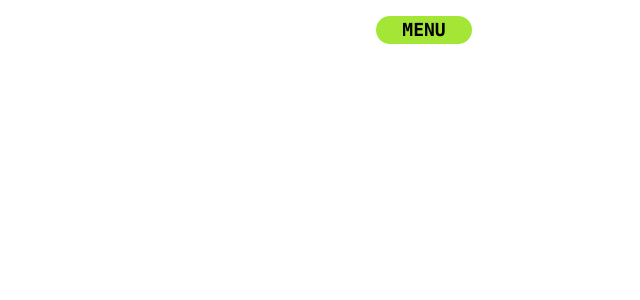
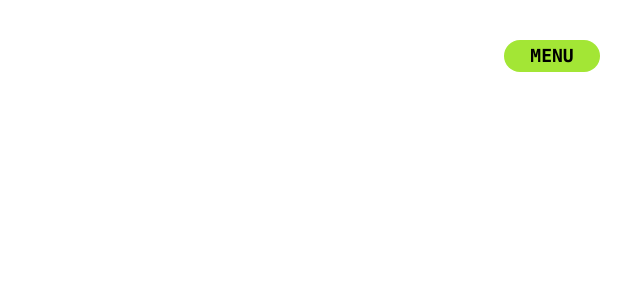
Before and after one commit to sriram651/framer-basic-practice, a Next.js app: page /animated-dropdown in a window 1280 px wide. Shown: the top 300 px of the page, without its empty margins (640-1280 px from the left). Built offline with nearby package versions, Linux system fonts and the light colour scheme.

Commit message:
feature: animated dropdown open and close animation added

```diff
--- a/src/components/Header/Header.jsx
+++ b/src/components/Header/Header.jsx
@@ -1,11 +1,34 @@
 import React, { useState } from 'react'
+import { motion } from "framer-motion";
 
 import MenuButton from './MenuButton'
 
 export default function Header() {
     const [isActive, setIsActive] = useState(false);
+    const variants = {
+        open: {
+            scale: 1,
+            top: "-16px",
+            right: "-16px",
+        },
+        closed: {
+            scale: 0,
+            top: 0,
+            right: 0,
+        }
+    }
     return (
         <header className='animated-dropdown-header'>
+            <motion.div
+                variants={variants}
+                animate={isActive ? "open" : "closed"}
+                initial={"closed"}
+                transition={{
+                    duration: 0.6,
+                    ease: [0.25, 1, 0.5, 1]
+                }}
+                className="menu-container"
+            ></motion.div>
             <MenuButton isActive={isActive} setIsActive={setIsActive} />
         </header>
     )
--- a/src/components/Header/Header.scss
+++ b/src/components/Header/Header.scss
@@ -1,18 +1,24 @@
 header.animated-dropdown-header {
-    @apply w-full p-4 md:px-10 flex justify-end;
+    @apply relative w-full p-4 md:p-10 flex flex-col items-end justify-end;
 
-    button {
-        @apply relative w-24 outline-none text-lg font-semibold rounded-2xl uppercase overflow-hidden;
+    .menu-container {
+        @apply relative w-80 h-96 bg-lime-400 rounded-2xl origin-top-right;
+    }
+
+    button.header-menu-btn {
+        @apply absolute top-10 right-10 w-24 h-8 outline-none text-lg font-semibold rounded-2xl uppercase overflow-hidden;
+
+        z-index: 10;
 
         .slider {
             @apply relative w-full h-full;
 
             .menu {
-                @apply w-full h-full relative bg-lime-400;
+                @apply w-full h-full relative bg-lime-400 flex items-center;
             }
 
             .close {
-                @apply w-full h-full absolute top-full bg-black text-white;
+                @apply w-full h-full absolute top-full bg-black text-white flex items-center;
             }
 
             .perspective-text {
@@ -28,7 +34,7 @@ header.animated-dropdown-header {
                     }
 
                     &:nth-of-type(2) {
-                        @apply absolute opacity-0 origin-bottom;
+                        @apply absolute opacity-0;
 
                         transform: rotateX(-90deg);
                     }
@@ -36,7 +42,7 @@ header.animated-dropdown-header {
             }
         }
 
-        &:hover {
+        &:hover, &:focus-visible {
             .perspective-text {
                 transform: rotateX(90deg);
 
@@ -51,5 +57,9 @@ header.animated-dropdown-header {
                 }
             }
         }
+
+        &:focus-visible {
+            @apply brightness-90;
+        }
     }
 }
--- a/src/pages/animated-dropdown/index.jsx
+++ b/src/pages/animated-dropdown/index.jsx
@@ -9,7 +9,7 @@ export default function AnimatedDropdownPage() {
             <Head>
                 <title>Animated Dropdown | Sidemenus</title>
             </Head>
-            <div className='w-full max-w-screen-lg mx-auto font-mono'>
+            <div className='w-full max-w-screen-xl mx-auto font-mono'>
                 <Header />
             </div>
         </>
```
